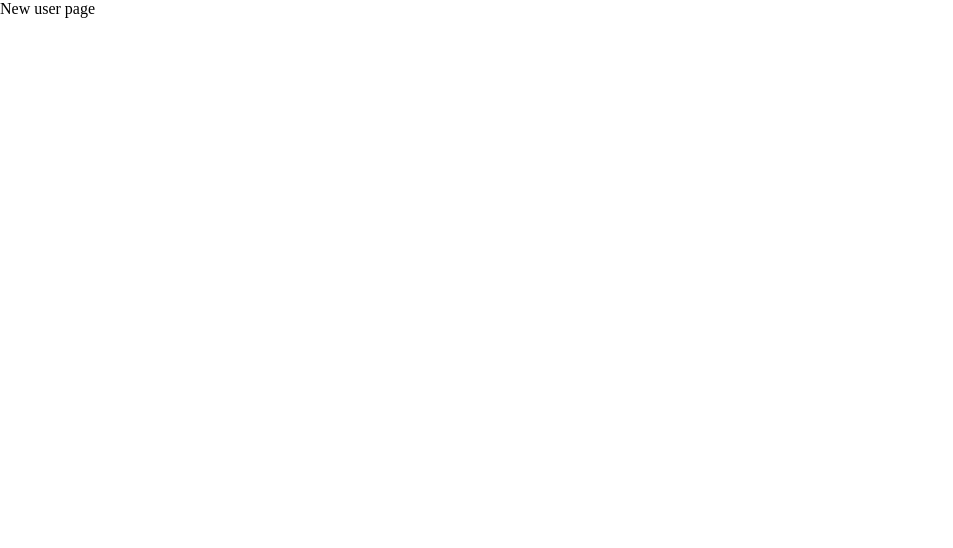
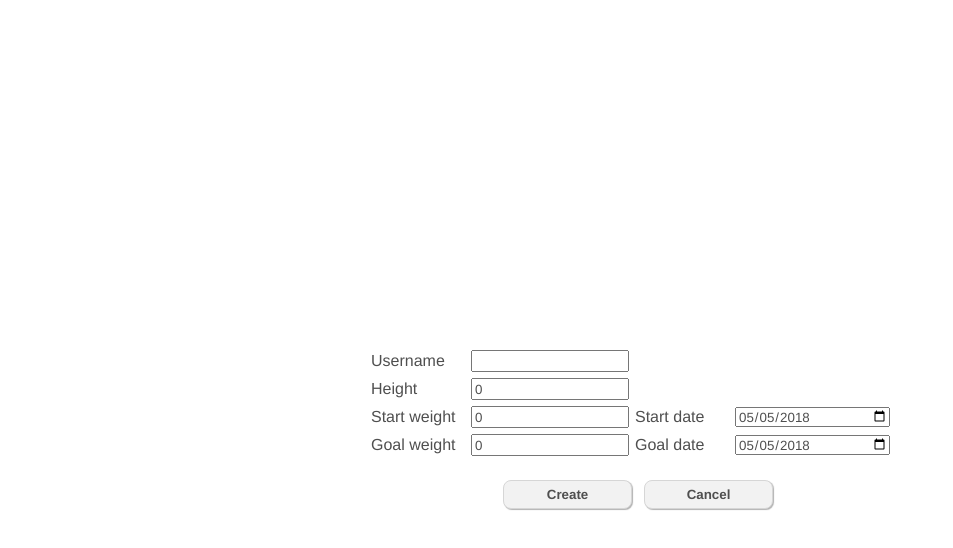
Before and after one commit to Kamirey/reporter, a Vue app: page /#/newuser in a window 1280 px wide. Shown: the top 548 px of the page, without its empty margins (0-953 px from the left). Built offline with nearby package versions, Linux system fonts and the light colour scheme; no server answers.

Commit message:
Add new user page

```diff
--- a/src/components/Modal.vue
+++ b/src/components/Modal.vue
@@ -68,4 +68,8 @@ export default {
 	button {
 		width: 112px;
 	}
+
+	label {
+		width: 200px;
+	}
 </style>
--- a/src/pages/LoginScreen.vue
+++ b/src/pages/LoginScreen.vue
@@ -81,12 +81,8 @@ export default {
 		margin-left: -150px;
 	}
 
-	#user-input {
-		width: auto;
-	}
-
 	.rowbutton {
-		width: 112px;
+		width: 129px;
 		margin: auto;
 	}
 
--- a/src/pages/NewUser.vue
+++ b/src/pages/NewUser.vue
@@ -1,5 +1,102 @@
 <template>
 	<div id="new-user">
-		New user page
+		<label id="user-label" for="user-input">Username</label>
+		<input class="input-field" id="user-input" type="text" v-model="username">
+		<br>
+		<label id="height-label" for="height-input" min="0">Height</label>
+		<input class="input-field" id="height-input" type="number" v-model="height">
+		<br>
+		<label id="start-weight-label" for="start-weight-input" min="0">Start weight</label>
+		<input class="input-field" id="start-weight-input" type="number" v-model="startWeight">
+		<label id="start-date-label" for="start-date-input">Start date</label>
+		<input class="input-field" id="start-date-input" type="date" v-model="startDate">
+		<br>
+		<label id="goal-weight-label" for="goal-weight-input" min="0">Goal weight</label>
+		<input class="input-field" id="goal-weight-input" type="number" v-model="goalWeight">
+		<label id="goal-date-label" for="goal-date-input">Goal date</label>
+		<input class="input-field" id="goal-date-input" type="date" v-model="goalDate">
+
+		<br>
+		<div class="button-bar">
+			<button id="create-button" class="rowbutton" type="button" @click="onClickCreate">Create</button>
+			<button id="cancel-button" class="rowbutton" type="button" @click="onClickCancel">Cancel</button>
+		</div>
 	</div>
 </template>
+
+<script>
+import { router } from "../main.js";
+
+export default {
+	data() {
+		return {
+			username: "",
+			height: 0,
+			startWeight: 0,
+			startDate: new Date().toISOString().substring(0, 10),
+			goalWeight: 0,
+			goalDate: new Date().toISOString().substring(0, 10)
+		};
+	},
+	methods: {
+		onClickCancel() {
+			router.push("login");
+		},
+		onClickCreate() {
+			const data = {
+				person: {
+					name: this.username,
+					height: this.height
+				},
+				weightRecord: {
+					timeStamp: new Date(this.startDate).getTime(),
+					weight: this.startWeight
+				}
+			};
+			this.$store.dispatch("createUser", data);
+		}
+	}
+}
+</script>
+
+<style lang="less">
+	@import "../styles/general.less";
+
+	#new-user {
+		position:fixed;
+		top:50%;
+		left:50%;
+		width: 550px;
+		height: 100px;
+		margin-top: -50px;
+		margin-left: -275px;
+	}
+
+	label {
+		padding-left: 6px;
+	}
+
+	input[type=number]::-webkit-inner-spin-button,
+	input[type=number]::-webkit-outer-spin-button {
+		-webkit-appearance: none;
+		-moz-appearance: none;
+		display: none;
+		margin: 0;
+	}
+
+	input[type=date]::-webkit-inner-spin-button {
+		-webkit-appearance: none;
+		display: none;
+	}
+
+	button {
+		width: 129px;
+		margin: 6px;
+	}
+
+	.button-bar {
+		margin: auto;
+		padding-top: 12px;
+		width: 52%;
+	}
+</style>
--- a/src/store.js
+++ b/src/store.js
@@ -1,7 +1,7 @@
 import Vue from "vue";
 import Vuex from "vuex";
 
-import {get} from "./util.js";
+import { get, post } from "./util.js";
 
 Vue.use(Vuex);
 
@@ -13,11 +13,22 @@ export default new Vuex.Store({
 	},
 	actions: {
 		loadUserData({commit}, userId) {
-			get("persons/" + userId)
+			get("/persons/" + userId)
 				.then(data => {
 					commit("setWeightRecords", data.weightRecords);
-					commit("setHeight", data.heightInCm);
+					commit("setHeight", data.height);
 				});
+		},
+		createUser({commit}, data) {
+			post("/persons/", data.person)
+				.then(
+					response => response.json()
+				)
+				.then(
+					body => post("/weightRecords/" + body.id, data.weightRecord)
+				);
+			commit("setWeightRecords", [data.weightRecord]);
+			commit("setHeight", data.height);
 		}
 	},
 	mutations: {
--- a/src/styles/general.less
+++ b/src/styles/general.less
@@ -2,6 +2,9 @@
 
 label {
 	.standard-font;
+	margin-bottom: 6px;
+	display: inline-block;
+	width: 100px;
 }
 
 button {
@@ -29,11 +32,15 @@ button {
 
 .input-field {
 	.standard-font;
+	display: inline-block;
 	height: 16px;
+	width: 150px;
+	margin-bottom: 6px;
 
 	&:hover {
 		border: @hover-border;
 		height: 18px;
+		width: 152px;
 	}
 
 	&:focus {
--- a/src/util.js
+++ b/src/util.js
@@ -4,3 +4,15 @@ export const get = (url) => {
 			return response.json();
 		});
 };
+
+export const post = (url, body) => {
+	return fetch(process.env.TRACKER_URL + url, {
+		method: "POST",
+		credentials: "same-origin",
+		headers: {
+			"Accept": "application/json",
+			"Content-Type": "application/json"
+		},
+		body: JSON.stringify(body)
+	});
+};
--- a/webpack.config.js
+++ b/webpack.config.js
@@ -51,7 +51,7 @@ module.exports = {
 		new VueLoaderPlugin(),
 		new webpack.DefinePlugin({
 			"process.env": {
-				TRACKER_URL: "'http://localhost:8080/'",
+				TRACKER_URL: "'http://localhost:8080/'"
 			}
 		})
 	]
```
Also changed, not shown: 1 other file (tests, documents, lock files or other folders).
